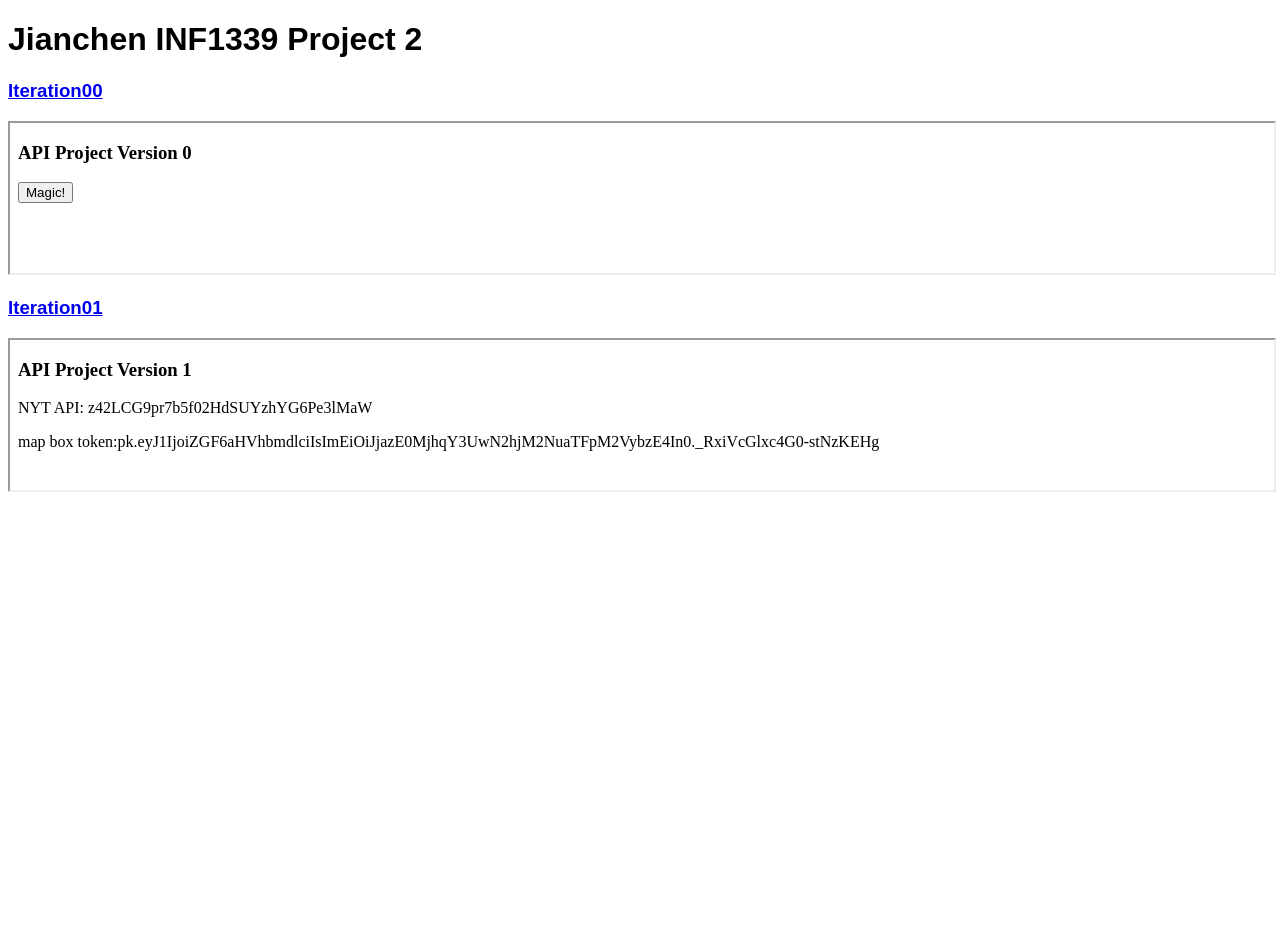
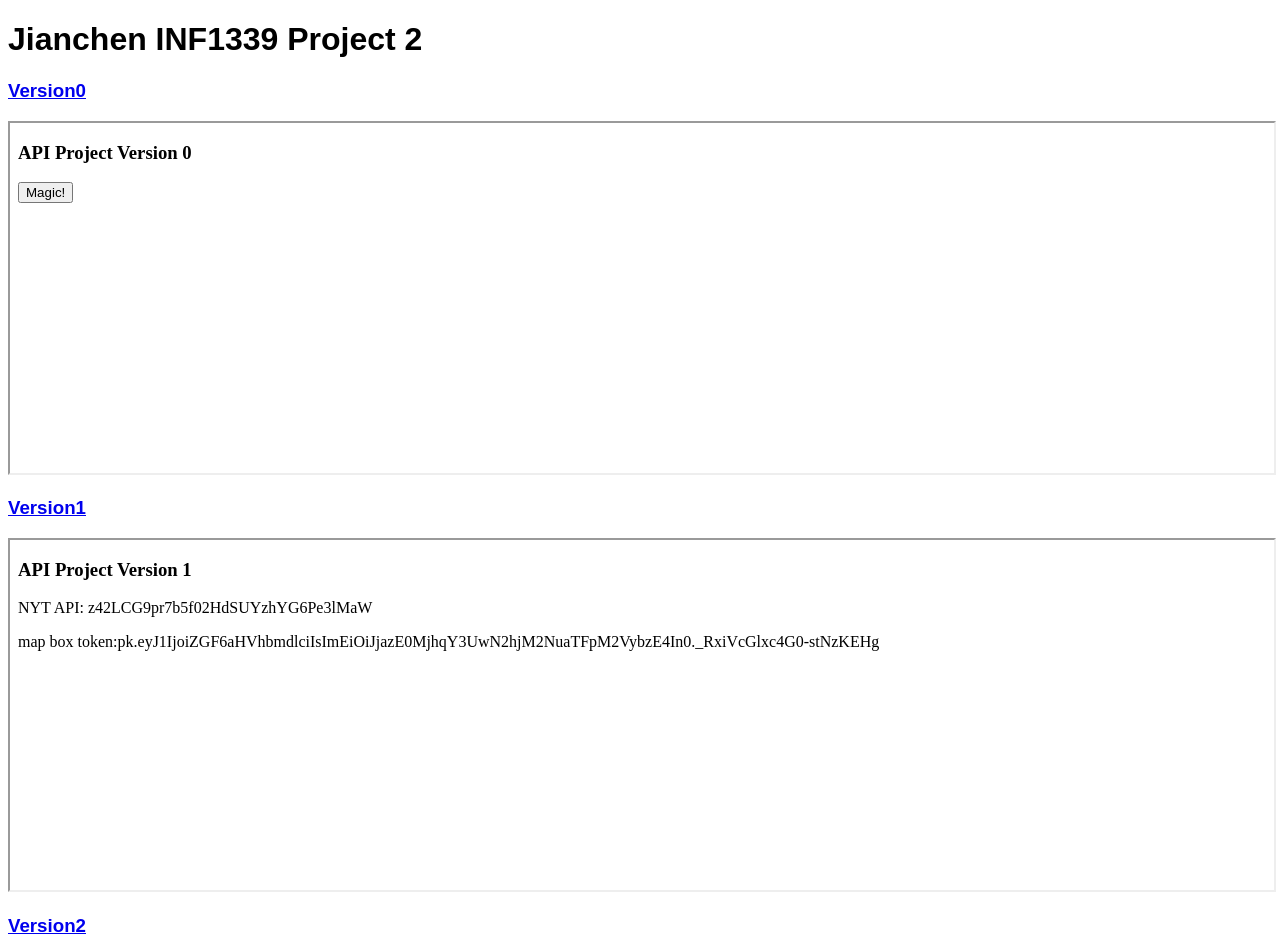
Before and after one commit to jianchenzhuuoft/INF1339-Project-2, a plain HTML site: page docs/index.html in a window 1280 px wide. Shown: the top 952 px of the page. Before the commit the page ends 800 px from the top, so only its background shows below. Drawn offline with nearby package versions, Linux system fonts and the light colour scheme; no server answers.

Commit message:
Add files via upload
updated index.html

```diff
--- a/docs/index.html
+++ b/docs/index.html
@@ -15,10 +15,14 @@
 
 <body>
   <h1>Jianchen INF1339 Project 2</h1>
-  <h3><a href="version0.html">Iteration00</a></h3>
-  <iframe src="version0.html" height=auto width=100%></iframe>
-  <h3><a href="version1.html">Iteration01</a></h3>
-  <iframe src="version1.html" height=auto width=100%></iframe>
+  <h3><a href="version0.html">Version0</a></h3>
+  <iframe src="version0.html" height="350px" width="100%"></iframe>
+  <h3><a href="version1.html">Version1</a></h3>
+  <iframe src="version1.html" height="350px" width="100%"></iframe>
+  <h3><a href="version2.html">Version2</a></h3>
+  <iframe src="version2.html" height="350px" width="100%"></iframe>
+  <h3><a href="version3.html">Version3</a></h3>
+  <iframe src="version3.html" height="350px" width="100%"></iframe>
 </body>
 
 </html>
```
